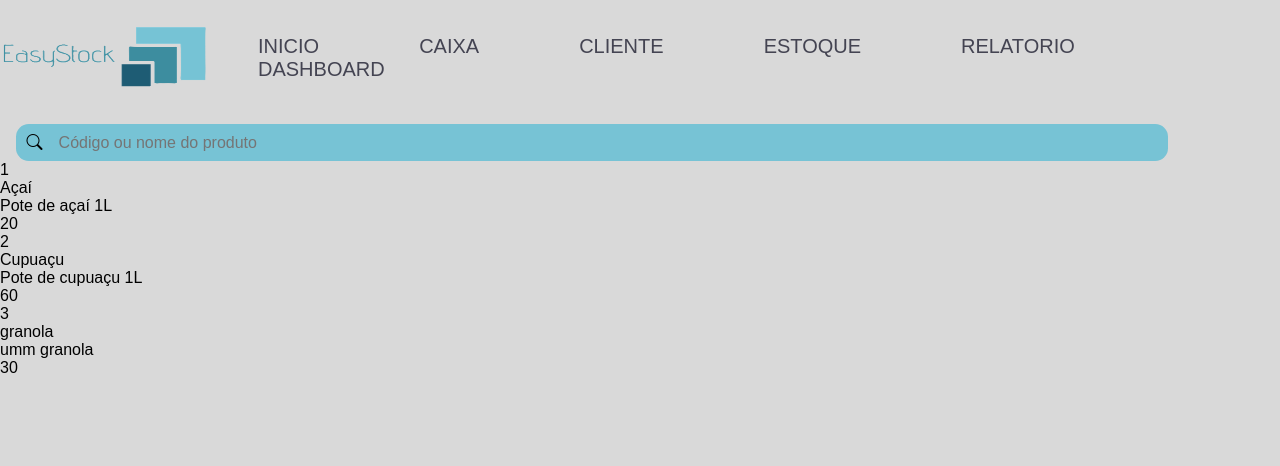
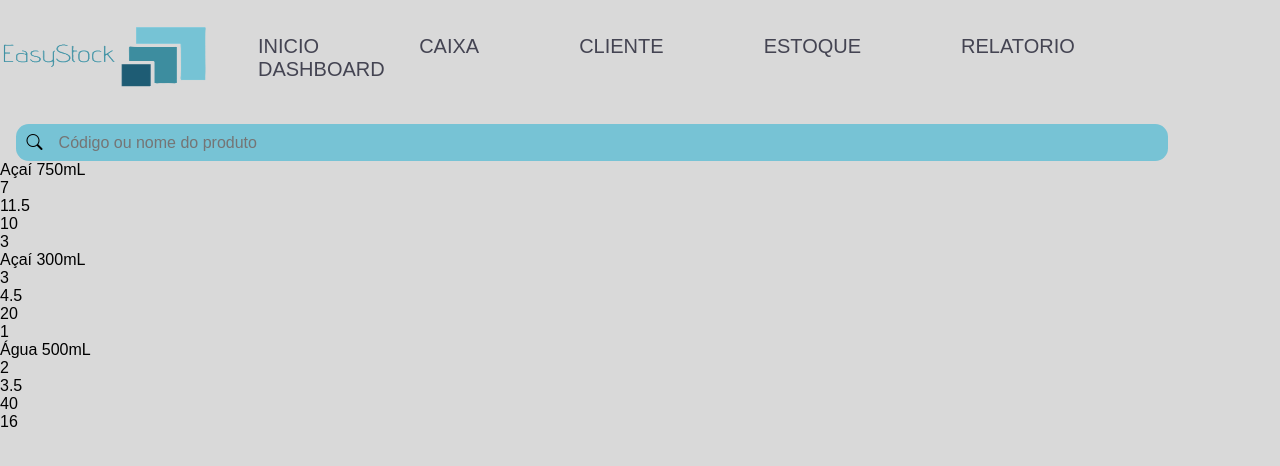
Before and after one commit to mdsreq-fga-unb/2023.1-EasyStock, a React (Vite) app in the folder frontend/: page /estoque in a window 1280 px wide. Shown: the top 466 px of the page. Built offline with nearby package versions, Linux system fonts and the light colour scheme.

Commit message:
dados do datas.js

```diff
--- a/frontend/src/Card/Card.jsx
+++ b/frontend/src/Card/Card.jsx
@@ -1,10 +1,12 @@
-export function Card({news}) {
+export function Card({products}) {
     return (
         <section>
-            <p>{news.iten}</p>
-            <p>{news.nome}</p>
-            <p>{news.descri}</p>
-            <p>{news.qtd}</p>
+            <p>{products.nome}</p>
+            <p>{products.precoCusto}</p>
+            <p>{products.precoVenda}</p>
+            <p>{products.qtdEstoque}</p>
+            <p>{products.codigoPDV}</p>
+            <p>{products.statusVenda}</p>
 
         </section>
     );
--- a/frontend/src/Datas.js
+++ b/frontend/src/Datas.js
@@ -1,21 +1,27 @@
 //Criação de dados mocados para não conectar diretamente com o back
-export const news = [
+export const products = [
     {
-        iten: 1,
-        nome: "Açaí",
-        descri: "Pote de açaí 1L",
-        qtd: 20,
+        nome: "Açaí 750mL",
+        precoCusto: 7,
+        precoVenda: 11.5,
+        qtdEstoque: 10,
+        codigoPDV: 3,
+        statusVenda: true
     },
     {
-        iten: 2,
-        nome: "Cupuaçu",
-        descri: "Pote de cupuaçu 1L",
-        qtd: 60,
+        nome: "Açaí 300mL",
+        precoCusto: 3,
+        precoVenda: 4.5,
+        qtdEstoque: 20,
+        codigoPDV: 1,
+        statusVenda: true
     },
     {
-        iten: 3,
-        nome: "granola",
-        descri: "umm granola",
-        qtd: 30,
+        nome: "Água 500mL",
+        precoCusto: 2,
+        precoVenda: 3.5,
+        qtdEstoque: 40,
+        codigoPDV: 16,
+        statusVenda: true
     },
 ];
--- a/frontend/src/GlobalStyled.js
+++ b/frontend/src/GlobalStyled.js
@@ -1,12 +1,12 @@
 import { createGlobalStyle } from "styled-components";
 
 export const GlobalStyled = createGlobalStyle`
-@import url("https://fonts.googleapis.com/css2?family=Poppins:ital,wght@0,100;0,200;0,300;0,400;0,500;0,600;0,700;0,800;0,900;1,100;1,200;1,300;1,400;1,500;1,600;1,700;1,800;1,900&display=swap");
+@import url('https://fonts.googleapis.com/css2?family=Poppins:ital,wght@0,100;0,200;0,300;0,400;0,500;0,600;0,700;0,800;0,900;1,100;1,200;1,300;1,400;1,500;1,600;1,700;1,800;1,900&display=swap');
 
 * {
   margin: 0;
   padding: 0;
-  font-family: "Poppins", sans-serif;
+  font-family: 'Poppins', sans-serif;
 }
 
 htmL {
--- a/frontend/src/pages/estoque/Estoque.jsx
+++ b/frontend/src/pages/estoque/Estoque.jsx
@@ -1,7 +1,7 @@
 import { Card } from "../../Card/Card";
 import { NavBar } from "../../components/navBar/NavBar";
 import "./EstoqueStyled.css";
-import { news } from "../../Datas";
+import { products } from "../../Datas";
 
 export default function Estoque() {
     return (
@@ -13,8 +13,8 @@ export default function Estoque() {
                 <input type="text" placeholder="Código ou nome do produto" />
             </div>
 
-            {news.map((iten) => {
-                return <Card key={iten} news={iten} />;
+            {products.map((codigoPDV) => {
+                return <Card key={codigoPDV} products={codigoPDV} />;
             })}
         </>
     );
```
